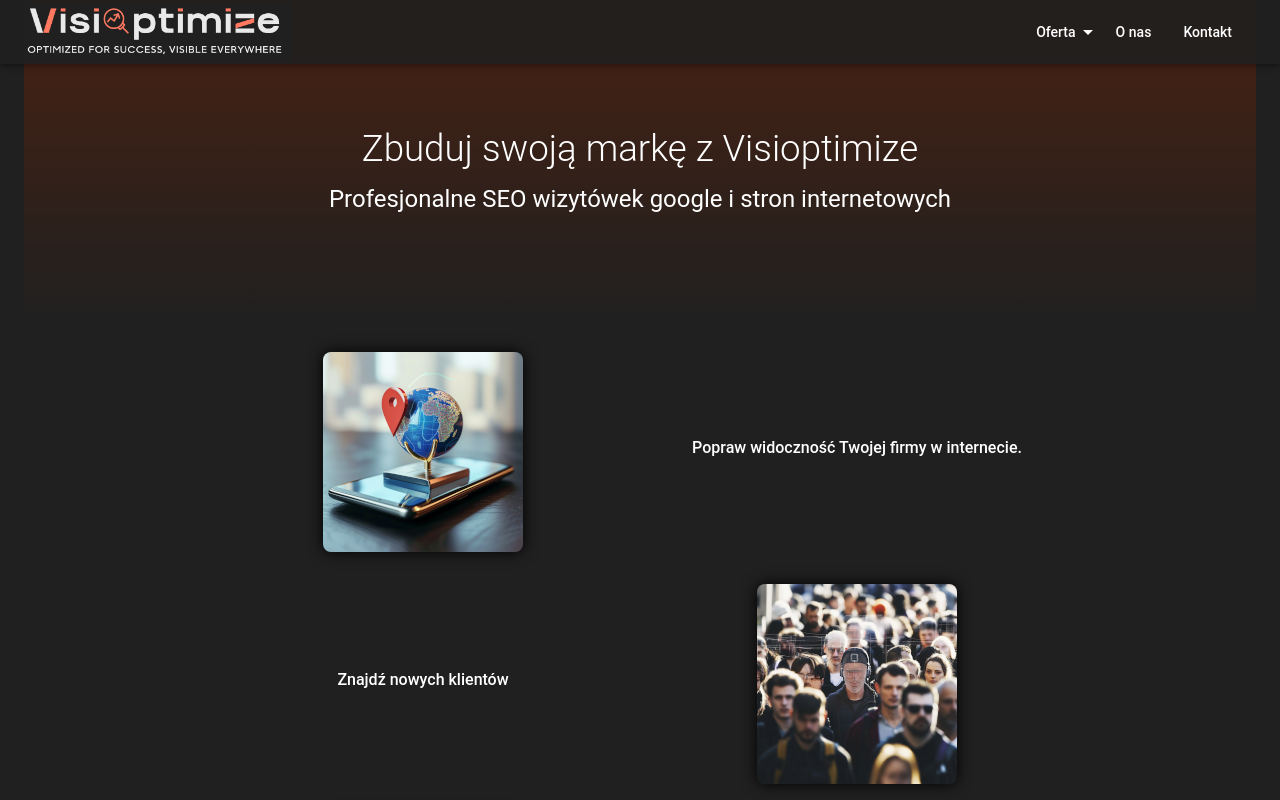
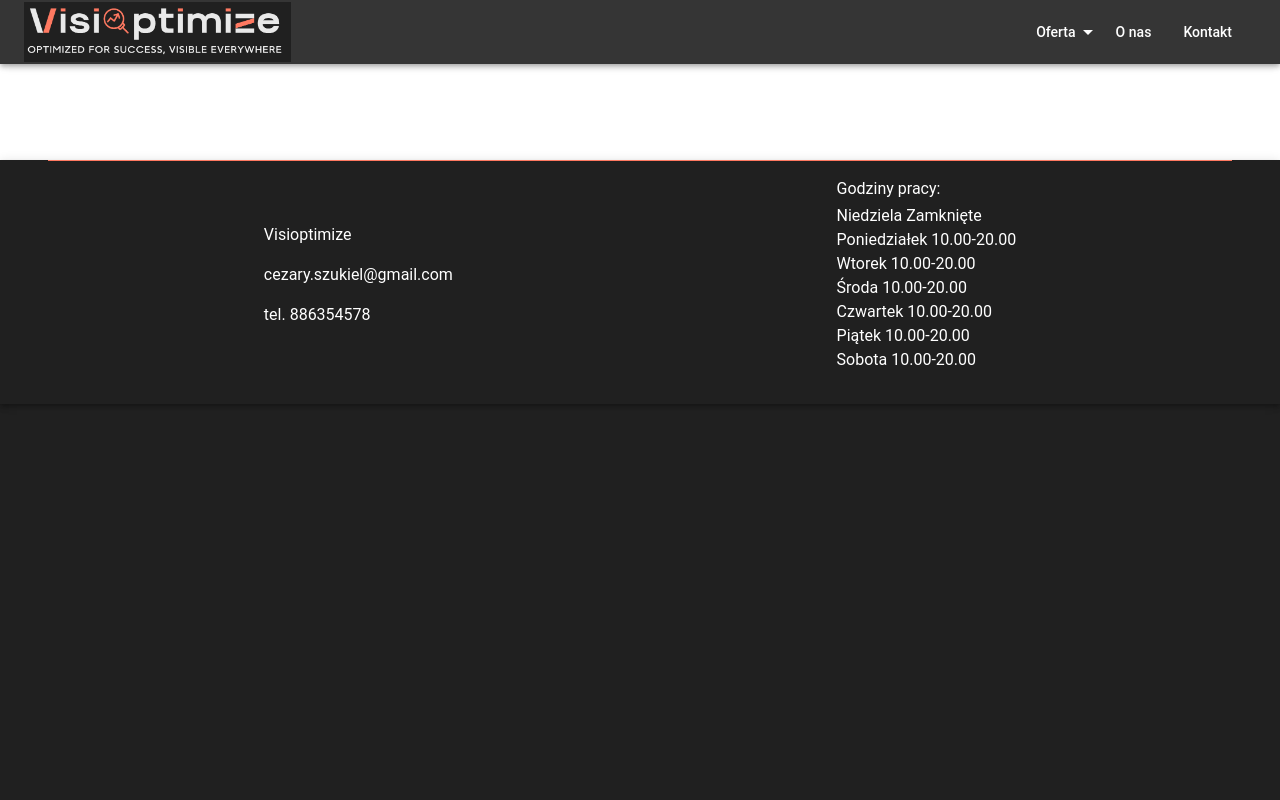
Before and after one commit to CezarySzukiel/visioptimize, a React (Create React App) app: page / in a window 1280 px wide. Shown: the top 800 px of the page. Built offline with nearby package versions, Linux system fonts and the light colour scheme.

Commit message:
main page path experiment

```diff
--- a/src/pageSettings.ts
+++ b/src/pageSettings.ts
@@ -4,4 +4,4 @@ export const containersColor: string = "rgb(0 0 0 / 50%)";
 
 export const containersBorderRadius: string = "8px";
 
-export const mainPagePath: string = "";
+export const mainPagePath: string = "visioptimize";
```
